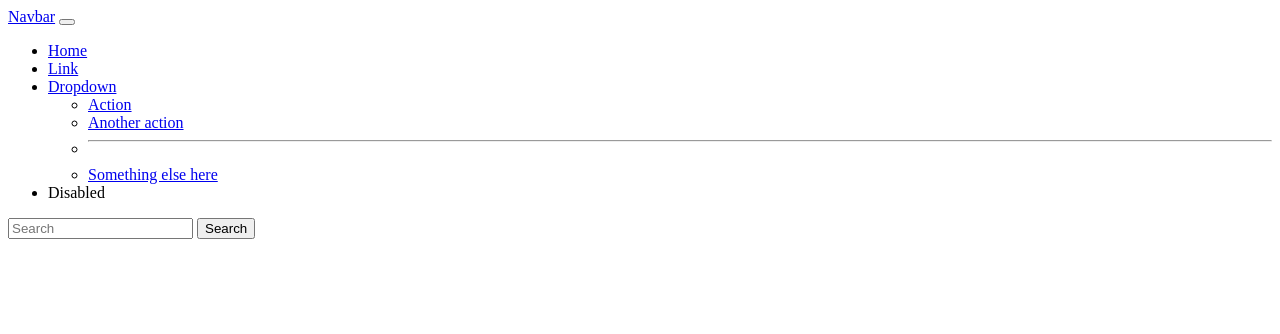
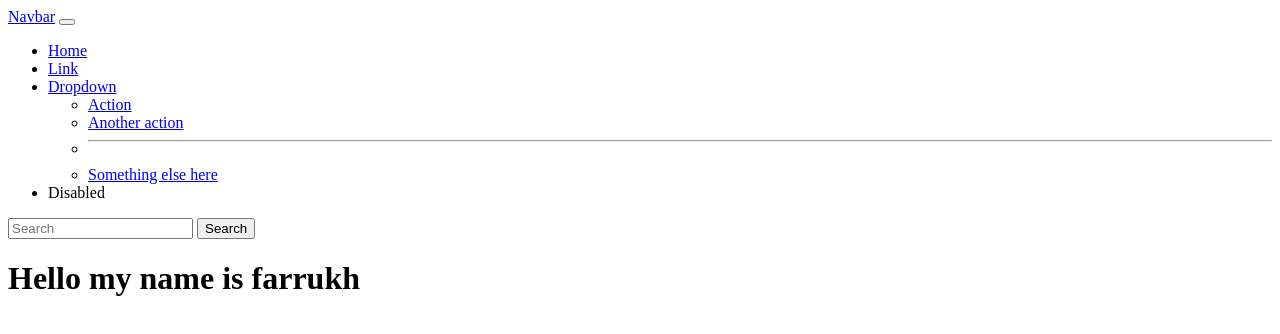
Before and after one commit to farrukh984/Farrukh-Work, a plain HTML site: page moin.html in a window 1280 px wide. Drawn offline with Linux system fonts and the light colour scheme.

Commit message:
Farrukh is

```diff
--- a/moin.html
+++ b/moin.html
@@ -42,6 +42,7 @@
           </div>
         </div>
       </nav>
+      <h1>Hello my name is farrukh</h1>
 
 </body>
 </html>
```
